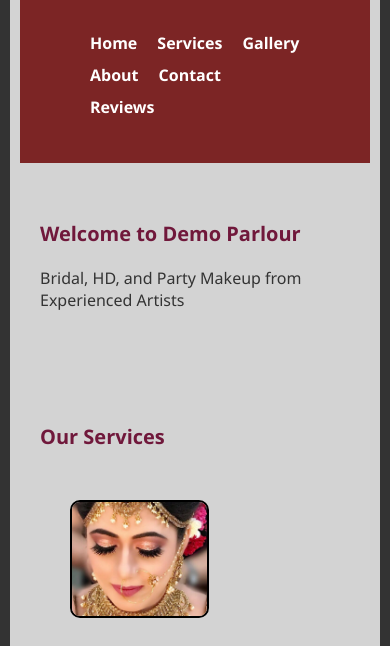
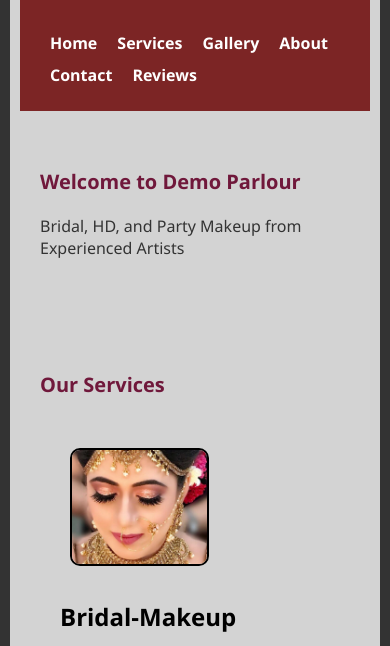
Before and after one commit to vansh-433/makeup-parlour-site, a plain HTML site: page index.html in a window 390 px wide. Shown: the part 182-828 px from the top of the page. Drawn offline with nearby package versions, Linux system fonts and the light colour scheme; no server answers.

Commit message:
did changes

```diff
--- a/parlour.css
+++ b/parlour.css
@@ -149,9 +149,7 @@ color: black;
     padding: 20px;
     box-shadow: 0 0 0 15px;
 }
-.navbar{
-    margin: 20px 40px;
-}
+
 /* want my site to look compatible to phone screen */
 @media screen and (max-width:768px) {
     body{
@@ -187,7 +185,7 @@ color: black;
         display: flex;
         flex-direction: row;
         flex-wrap: wrap;
-        margin: 20px 40px;
+
     }
     .service-card{
         flex-direction: column;
```
